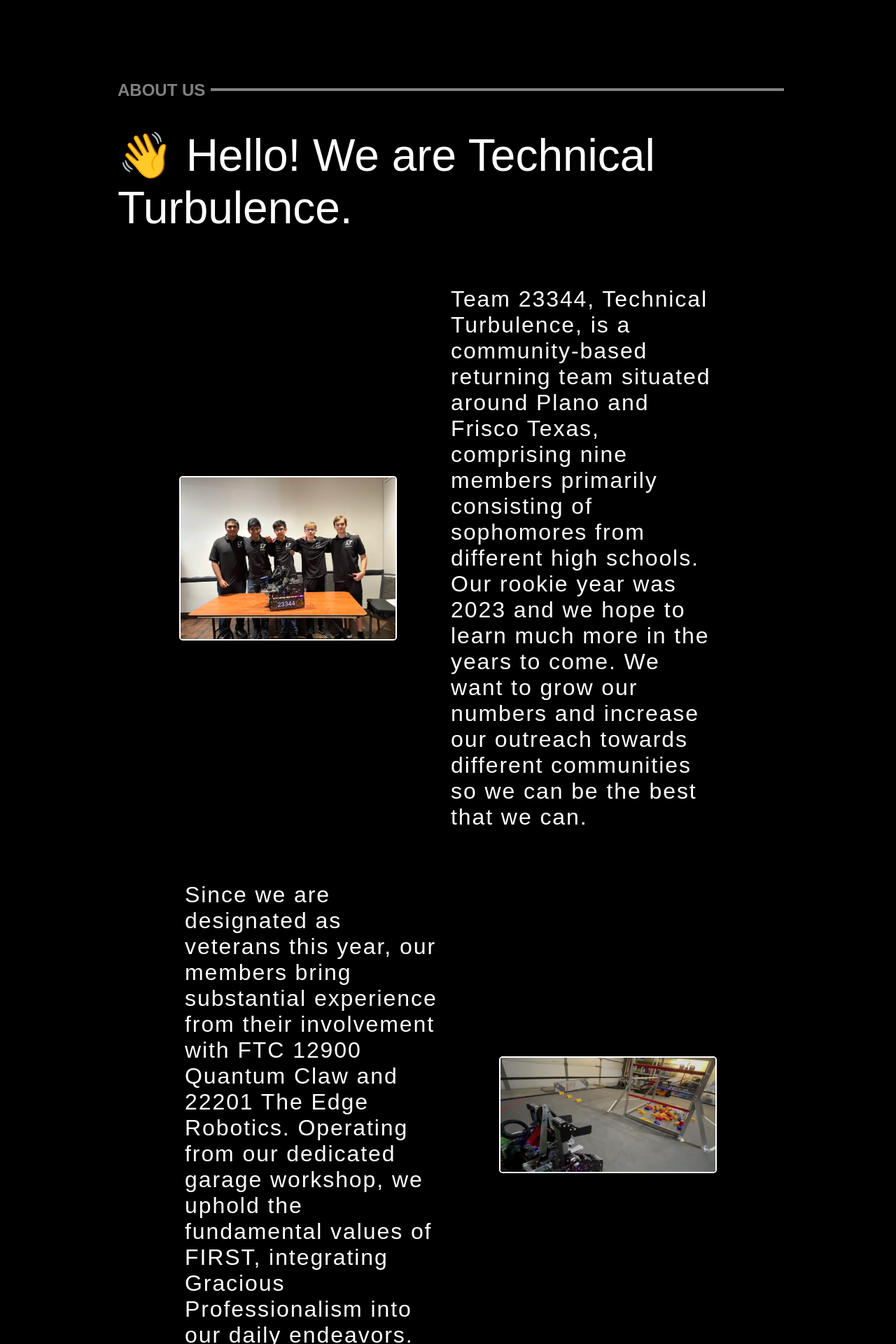
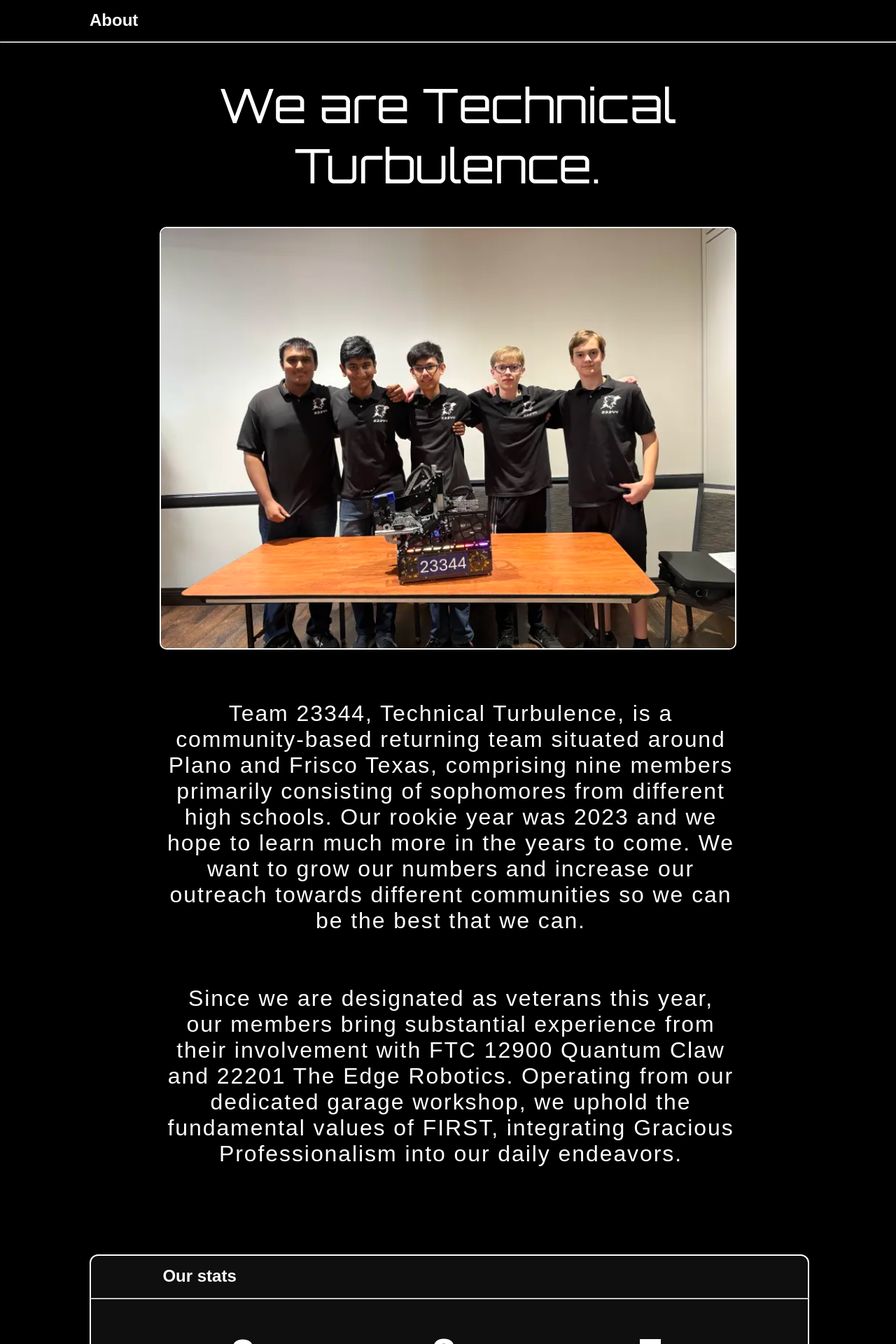
Before and after one commit to abhiramtx/FTC23344, a Flask app: page / in a window 1280 px wide. Shown: the part 801-2721 px from the top of the page at 70% size. Run offline with Flask 3, Linux system fonts and the light colour scheme.

Commit message:
changed ui

```diff
--- a/static/css/styles.css
+++ b/static/css/styles.css
@@ -1,3 +1,5 @@
+@import url('https://fonts.googleapis.com/css2?family=Orbitron:wght@400..900&display=swap');
+
 body {
     margin: 0;
     margin-top: 0;
@@ -299,6 +326,17 @@ nav {
     font-size: 1.5rem;
     opacity: 0.5;
     /* 1.5vw */
+}
+
+.heading {
+    font-size: 1.5rem;
+    color: rgb(250, 250, 250);
+    font-family: sans-serif;
+    padding-left: 10%;
+}
+
+hr {
+    color: rgb(64, 64, 64)
 }
 
 .header2 {
@@ -490,8 +531,14 @@ nav {
     color: white;
 }
 
+hr {
+    width: 100%;
+    margin: 0 auto;
+    padding: 0;
+}
+
 .home-info {
-    width: 75%;
+    width: 80%;
     margin-top: 0;
     padding-top: 0;
     display: block;
@@ -503,23 +550,33 @@ nav {
 
 .sub-header {
     padding: 0 1vh;
-    font-family: Sans-Serif;
-    font-size: 4rem;
+    font-family: "Orbitron", serif;
+    font-weight: 700;
+    font-style: normal;
+    font-size: 4.25rem;
     color: white;
+    text-align: center;
     font-weight: 100;
 }
 
 .sub-content {
     padding-left: 1vh;
+    text-align: center;
     font-size: 2rem;
     font-family: Sans-Serif;
     font-weight: 50;
     letter-spacing: .15vw;
 }
 
+#comp {
+    margin-top: 19%;
+    padding-left: 0;
+}
+
 .stats-container {
     border: 0.25vh white solid;
     width: 100%;
+    background-color: rgb(15, 15, 15);
     border-radius: 1.5vh;
     margin-top: 8%;
     height: auto;
@@ -1107,105 +1191,105 @@ span.contact::before,
 span.contact::after {
     content: "📱";
     font-size: 2.5vh;
-    top: -75%;
-    left: -10%;
+    top: -5%;
+    left: -1%;
 }
 
 span.contact::after {
     top: revert;
     left: revert;
-    bottom: -60%;
-    right: -10%;
+    bottom: -5%;
+    right: -1%;
 }
 
 span.about::before,
 span.about::after {
     content: "👋";
     font-size: 2.5vh;
-    top: -75%;
-    left: -10%;
+    top: -5%;
+    left: -1%;
 }
 
 span.about::after {
     top: revert;
     left: revert;
-    bottom: -60%;
-    right: -10%;
+    bottom: -5%;
+    right: -1%;
 }
 
 span.stats::before,
 span.stats::after {
     content: "📊";
     font-size: 2.5vh;
-    top: -75%;
-    left: -10%;
+    top: -5%;
+    left: -1%;
 }
 
 span.stats::after {
     top: revert;
     left: revert;
-    bottom: -60%;
-    right: -10%;
+    bottom: -5%;
+    right: -1%;
 }
 
 span.gallary::before,
 span.gallary::after {
     content: "✊";
     font-size: 2.5vh;
-    top: -75%;
-    left: -10%;
+    top: -5%;
+    left: -1%;
 }
 
 span.gallary::after {
     top: revert;
     left: revert;
-    bottom: -60%;
-    right: -10%;
+    bottom: -5%;
+    right: -1%;
 }
 
 span.sponsors::before,
 span.sponsors::after {
     content: "❤️";
     font-size: 2.5vh;
-    top: -75%;
-    left: -10%;
+    top: -5%;
+    left: -1%;
 }
 
 span.sponsors::after {
     top: revert;
     left: revert;
-    bottom: -60%;
-    right: -10%;
+    bottom: -5%;
+    right: -1%;
 }
 
 span.team::before,
 span.team::after {
     content: "👥";
     font-size: 2.5vh;
-    top: -75%;
-    left: -10%;
+    top: -5%;
+    left: -1%;
 }
 
 span.team::after {
     top: revert;
     left: revert;
-    bottom: -60%;
-    right: -10%;
+    bottom: -5%;
+    right: -1%;
 }
 
 span.competitions::before,
 span.competitions::after {
     content: "🥇";
     font-size: 2.5vh;
-    top: -55%;
-    left: -10%;
+    top: -5%;
+    left: -1%;
 }
 
 span.competitions::after {
     top: revert;
     left: revert;
-    bottom: -55%;
-    right: -10%;
+    bottom: -5%;
+    right: 80%;
 }
 
 span.emoji:hover::before,
@@ -1223,31 +1307,48 @@ span.emoji:active::after {
     display: flex;
     align-items: center;
     justify-content: center;
+    flex-direction: column;
     padding-left: 10%;
     padding-bottom: 1%;
     padding-right: 10%;
+
+}
+
+.about-sec-img {
+
+    width: 100%;
+    /* Example size, adjust as needed */
+    height: 75vh;
+    overflow: hidden;
+    transition: .5s;
+    border: 2px rgb(250, 250, 250) solid;
+    border-radius: 10px;
+    margin-bottom: 5%;
 }
 
 .about-section-imgp img {
-    max-width: 40%; /* Example size, adjust as needed */
-    max-height: 60%;
-    border-radius: 5px;
+    width: 100%;
     transition: .5s;
-    border: 2px white solid;
+    height: auto;
+    ;
+    object-fit: cover;
 }
 
 .about-section-imgp p {
     flex: 1;
+    text-align: center;
+    ;
 }
 
-@media only screen and (min-width: 850px) {
+/* @media only screen and (min-width: 850px) {
     .about-section-imgp p {
         padding-left: 10%;
     }
+
     .about-section-imgp-l p {
         padding-right: 10%;
     }
-}
+} */
 
 
 .about-section-imgp-l {
--- a/templates/home.html
+++ b/templates/home.html
@@ -7,40 +7,40 @@
 <body>
     <div class="home">
         <div class="bg">
-        <img src="{{ url_for('static', filename='images/tech2.gif') }}">
+        <img src="{{ url_for('static', filename='images/techturb.gif') }}">
         <div class="border-triangle"></div>
         </div>
+        <h1 class="heading"><span class="emoji about">About</span></h1>
+        <hr>
         <div class="home-info">
-        <div class="header-container2">
-            <h1 class="header"><span class="emoji about">ABOUT US</span></h1>
-            <div class="line"></div>
-        </div>
-        <h1 class="sub-header">👋 Hello! We are Technical Turbulence.</h1>
+        <h1 class="sub-header" id="cool-font">We are Technical Turbulence.</h1>
         <div class="about-section-imgp">
+            <div class="about-sec-img">
             <img src="{{ url_for('static', filename='images/main1.png') }}">
+            </div>
         <p class="sub-content">Team 23344, Technical Turbulence, is a community-based returning team situated around Plano and Frisco Texas, comprising nine members primarily consisting of sophomores from different high schools. Our rookie year was 2023 and we hope to learn much more in the years to come. We want to grow our numbers and increase our outreach towards different communities so we can be the best that we can.</p>
         </div>
-        <div class="about-section-imgp-l">
+        <div class="about-section-imgp">
+            <!-- <div class="about-sec-img">
+            <img src="{{ url_for('static', filename='images/robo.png') }}">
+            </div> -->
         <p class="sub-content">Since we are designated as veterans this year, our members bring substantial experience from their involvement with FTC 12900 Quantum Claw and 22201 The Edge Robotics. Operating from our dedicated garage workshop, we uphold the fundamental values of FIRST, integrating Gracious Professionalism into our daily endeavors. </p>
-            <img src="{{ url_for('static', filename='images/robo.png') }}">
         </div>
         <div class="stats-container">
-            <div class="header-container3">
-                <h1 class="header"><span class="emoji stats">OUR STATS</span></h1>
-                <div class="line2"></div>
-            </div>
+            <h1 class="heading"><span class="emoji stats">Our stats</span></h1>
+            <hr>
 
             <div class="stats-cards">
                 <div class="stats-card">
-                    <h1 class="stats-card-header">1</h1>
+                    <h1 class="stats-card-header">2</h1>
                     <p class="stats-card-info">year of robotics</p>
                 </div>
                 <div class="stats-card">
-                    <h1 class="stats-card-header">5</h1>
+                    <h1 class="stats-card-header">2</h1>
                     <p class="stats-card-info">awards this season</p>
                 </div>
                 <div class="stats-card">
-                    <h1 class="stats-card-header">5</h1>
+                    <h1 class="stats-card-header">7</h1>
                     <p class="stats-card-info">total awards won</p>
                 </div>
             </div>
@@ -48,25 +48,26 @@
             <button class="stats-button" onclick="window.location.href = '{{ url_for('competitions') }}' ; ">View our log</button>
         </div>
 
-
-        <div class="header-container2">
-            <h1 class="header"><span class="emoji gallary">OUR MISSION</span></h1>
-            <div class="line"></div>
         </div>
+        <h1 class="heading"><span class="emoji gallary">Our mission</span></h1>
+        <hr>
+        <div class="home-info">
 
         <h1 class="sub-header">✊ One team, one goal.</h1>
-        <p class="sub-content">We aim to show kids that with teamwork, creativity, and persistence, anyone can design, build, and code robots. Our mission is part of an outreach initiative to guide kids toward STEM and skill-building opportunities in robotics and technology. Through this unifying goal, we want to empower young students to learn, grow, and join FTC in the future.</p>
+        <p class="sub-content">We aim to show individuals that with teamwork, creativity, and persistence, anyone can design, build, and code robots. Our mission is part of an outreach initiative to guide young minds toward STEM and skill-building opportunities in robotics and technology. Through this unifying goal, we want to empower young students to learn, grow, and join FTC in the future.</p>
 
             <div class="meet-our-team-container">
                 <img id="meet-our-team" src="{{ url_for('static', filename='images/team.png') }}">
                 <button class="bottom-center-button" onclick="window.location.href = '{{ url_for('contributors') }}' ; ">Meet Our Team</button>
             </div>
 
-        <div class="header-container2">
-            <h1 class="header"><span class="emoji sponsors">SPONSORS</span></h1>
-            <div class="line"></div>
         </div>
 
+
+            <h1 class="heading"><span class="emoji sponsors">Sponsors</span></h1>
+            <hr>
+
+        <div class="home-info">
         <p class="sub-content">We, FTC team Technical Turbulence, want to inspire the next generation by sharing our journey in robotics and the exciting world of FTC. By demonstrating our robot and showcasing the engineering behind it, we hope to spark curiosity in young minds about STEM fields.
 </p>
 
```
Also changed, not shown: other parts of static/css/styles.css (+87 -25 lines), templates/competitions.html (+21 -10 lines), templates/contact.html (+2 -5 lines), templates/contributors.html (+18 -13 lines), templates/sponsors.html (+2 -5 lines), static/images/anish.png, static/images/techturb.gif (added).
